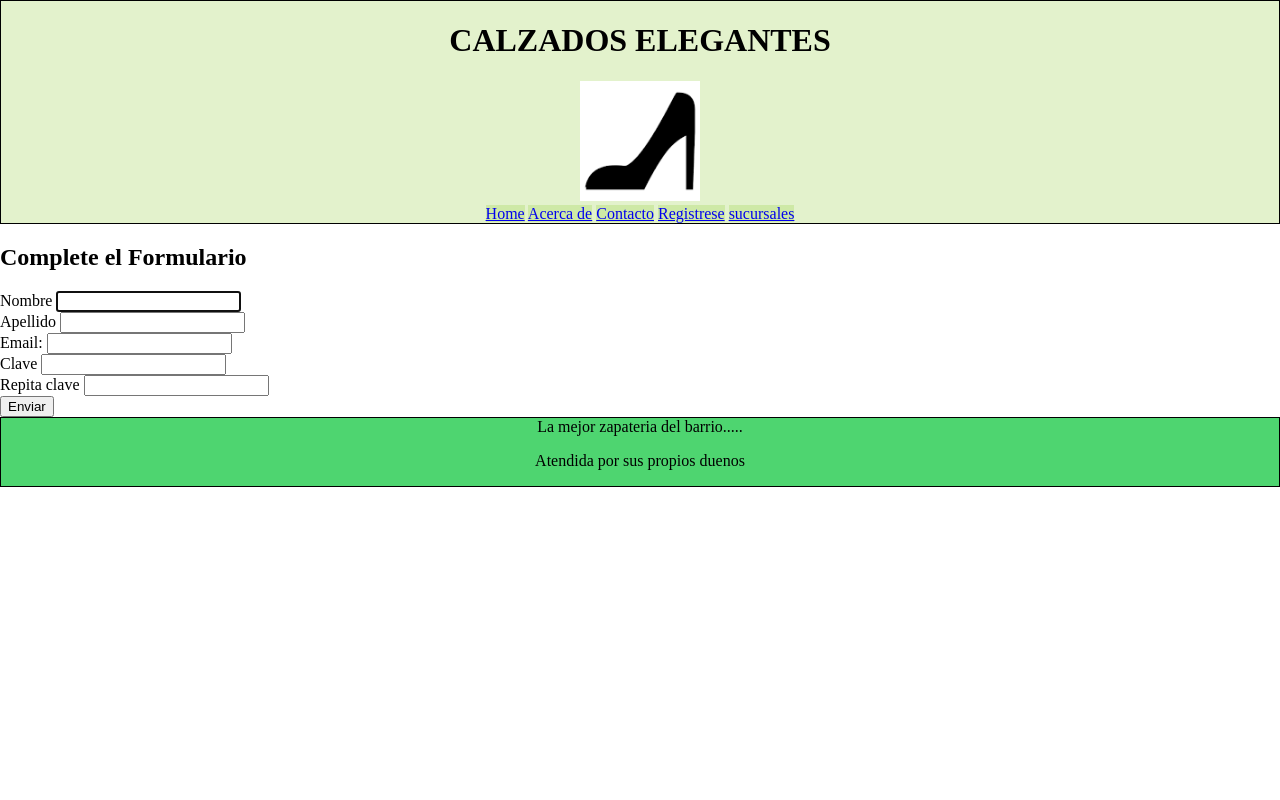
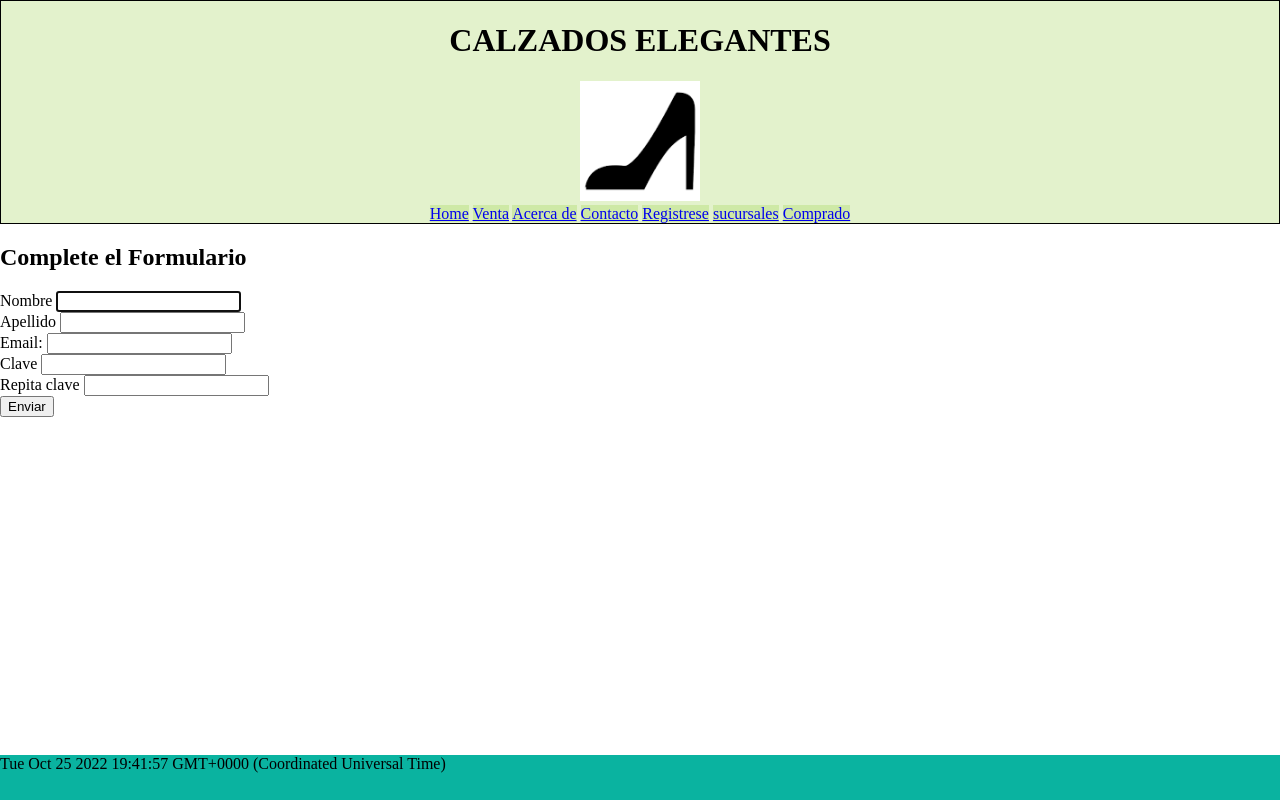
Before and after one commit to Marcepe2022/MiRepo, a plain HTML site: page Registrese.html in a window 1280 px wide. Drawn offline with Linux system fonts and the light colour scheme.

Commit message:
Add files via upload

```diff
--- a/Registrese.html
+++ b/Registrese.html
@@ -15,14 +15,18 @@
 <body>
     <div id="contenedor">
         <header>
+            <div><contador></contador></div>
             <div class="item item1"><h1>CALZADOS ELEGANTES</h1>
                 <div><img src="img/descarga.png" alt=""></div>
                 <nav >
-               <a style="background-color: rgba(147, 203, 56, 0.254);" href="index.html">Home</a>
+                    <a style="background-color: rgba(147, 203, 56, 0.254);" href="zapateria.html">Home</a>
+
+                   <a style="background-color: rgba(147, 203, 56, 0.254);" href="index.html">Venta</a>
                    <a style="background-color: rgba(147, 203, 56, 0.254);" href="About.html">Acerca de</a>
                    <a style="background-color: rgba(147, 203, 56, 0.254);" href="Contacto.html">Contacto</a>
                    <a style="background-color: rgba(147, 203, 56, 0.254);" href="Registrese.html">Registrese</a>
                    <a style="background-color: rgba(147, 203, 56, 0.254) ;" href="sucursales.html">sucursales</a>
+                   <a style="background-color: rgba(147, 203, 56, 0.254) ;" href="Carrito.html">Comprado</a>
 
                 </nav>
             </div>
@@ -52,9 +56,15 @@
             <label><input type="submit" value="Enviar"></label>
 
         </form>
-        <div class="item item4" align="center">La mejor zapateria del barrio.....
-            <br><p>Atendida por sus propios duenos</p>
+        <footer class="footer">
+
+            <div id="current_date" class="footer"></p>
+                <script>
+                          document.getElementById("current_date").innerHTML = Date();
+                          </script>
                       </div>
+
+        </footer>
 </div>
 
 <script>
```
Lines whose indentation alone changed are shown as unchanged.
